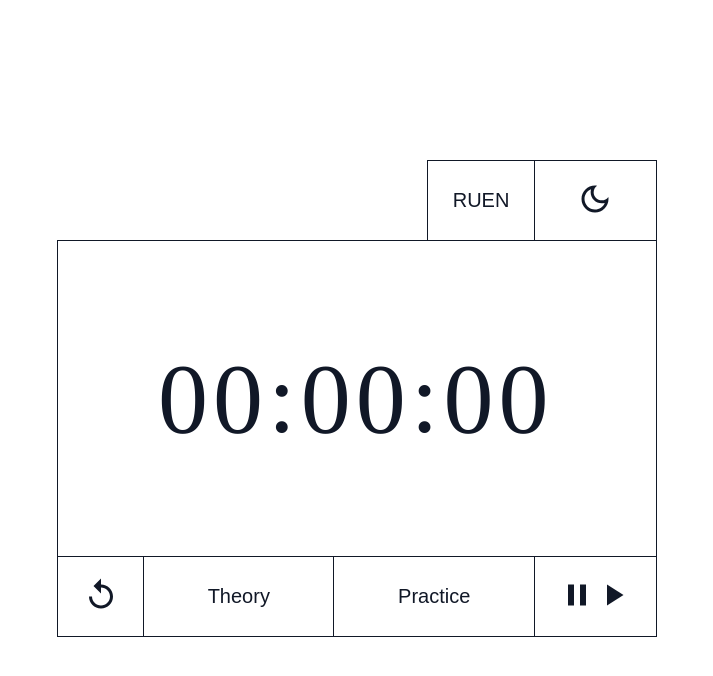
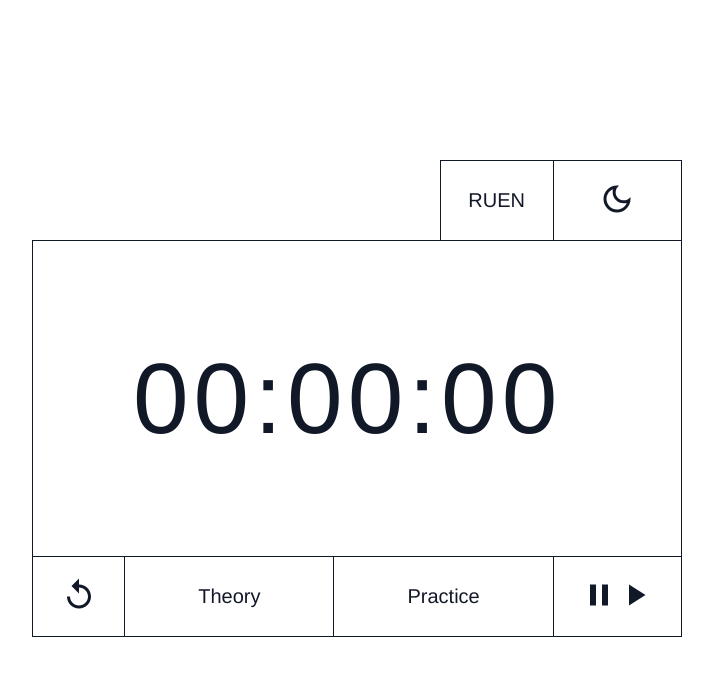
Before and after one commit to Intercrus/work-timer, a Vue app: page / in a window 1280 px wide. Shown: the top 676 px of the page, without its empty margins (283-996 px from the left). Built offline with nearby package versions, Linux system fonts and the light colour scheme.

Commit message:
Add feature change theme

```diff
--- a/src/App.vue
+++ b/src/App.vue
@@ -1,13 +1,30 @@
 <template>
-  <div class="timer">
+  <div
+      v-bind:class="currentTheme === 'light' ? 'light-theme' : 'dark-theme'"
+      class="timer"
+  >
     <div class="timer__wrapper">
       <div class="timer__layout">
         <button class="timer__language-btn btn">
           <span>RU</span>
           <span>EN</span>
         </button>
-        <button class="timer__theme-btn btn">
-          <svg xmlns="http://www.w3.org/2000/svg" class="icon" enable-background="new 0 0 24 24" height="36px" viewBox="0 0 24 24" width="36px" fill="#000000"><rect fill="none" height="24" width="24"/><path d="M9.37,5.51C9.19,6.15,9.1,6.82,9.1,7.5c0,4.08,3.32,7.4,7.4,7.4c0.68,0,1.35-0.09,1.99-0.27C17.45,17.19,14.93,19,12,19 c-3.86,0-7-3.14-7-7C5,9.07,6.81,6.55,9.37,5.51z M12,3c-4.97,0-9,4.03-9,9s4.03,9,9,9s9-4.03,9-9c0-0.46-0.04-0.92-0.1-1.36 c-0.98,1.37-2.58,2.26-4.4,2.26c-2.98,0-5.4-2.42-5.4-5.4c0-1.81,0.89-3.42,2.26-4.4C12.92,3.04,12.46,3,12,3L12,3z"/></svg>
+        <button
+            v-on:click="changeTheme"
+            class="timer__theme-btn btn"
+        >
+          <svg xmlns="http://www.w3.org/2000/svg" class="icon" enable-background="new 0 0 24 24" height="36px" viewBox="0 0 24 24" width="36px" fill="#000000"><rect fill="none" height="24" width="24"/>
+            <!-- Outlined reset icon. -->
+            <path
+                v-if="currentTheme === 'light'"
+                d="M9.37,5.51C9.19,6.15,9.1,6.82,9.1,7.5c0,4.08,3.32,7.4,7.4,7.4c0.68,0,1.35-0.09,1.99-0.27C17.45,17.19,14.93,19,12,19 c-3.86,0-7-3.14-7-7C5,9.07,6.81,6.55,9.37,5.51z M12,3c-4.97,0-9,4.03-9,9s4.03,9,9,9s9-4.03,9-9c0-0.46-0.04-0.92-0.1-1.36 c-0.98,1.37-2.58,2.26-4.4,2.26c-2.98,0-5.4-2.42-5.4-5.4c0-1.81,0.89-3.42,2.26-4.4C12.92,3.04,12.46,3,12,3L12,3z"
+            />
+            <!-- Filled reset icon. -->
+            <path
+                v-if="currentTheme === 'dark'"
+                d="M12,3c-4.97,0-9,4.03-9,9s4.03,9,9,9s9-4.03,9-9c0-0.46-0.04-0.92-0.1-1.36c-0.98,1.37-2.58,2.26-4.4,2.26 c-2.98,0-5.4-2.42-5.4-5.4c0-1.81,0.89-3.42,2.26-4.4C12.92,3.04,12.46,3,12,3L12,3z"
+            />
+          </svg>
         </button>
         <div class="timer__display"><span>00:00:00</span></div>
         <button class="timer__reset-timer-btn btn">
@@ -16,9 +33,9 @@
         <button class="timer__theory-mode-btn btn">Theory</button>
         <button class="timer__practice-mode-btn btn">Practice</button>
         <button class="timer__start-stop-timer-btn btn">
-          <!-- This is start icon. -->
+          <!-- Start icon. -->
           <svg xmlns="http://www.w3.org/2000/svg" class="icon" height="36px" viewBox="0 0 24 24" width="36px" fill="#000000"><path d="M0 0h24v24H0V0z" fill="none"/><path d="M6 19h4V5H6v14zm8-14v14h4V5h-4z"/></svg>
-          <!-- This is stop icon. -->
+          <!-- Stop icon. -->
           <svg xmlns="http://www.w3.org/2000/svg" class="icon" height="36px" viewBox="0 0 24 24" width="36px" fill="#000000"><path d="M0 0h24v24H0z" fill="none"/><path d="M8 5v14l11-7z"/></svg>
         </button>
       </div>
@@ -28,17 +45,28 @@
 
 <script>
 export default {
+  data() {
+    return {
+      currentTheme: "light"
+    }
+  },
+  methods: {
+    changeTheme() {
+      this.currentTheme = this.currentTheme === "light" ? "dark" : "light"
+      document.documentElement.className = this.currentTheme === "light" ? "dark-theme" : "light-theme"
+    }
+  }
 }
 </script>
 
 <style>
-/*.dark-theme {*/
-/*  --background-color: #111827;*/
-/*  --accent-color: #EA5455;*/
-/*  --text-color: #ffffff;*/
-/*}*/
+.dark-theme {
+  --background-color: #111827;
+  --accent-color: #EA5455;
+  --text-color: #ffffff;
+}
 
-:root {
+.light-theme {
   --background-color: #ffffff;
   --accent-color: #EA5455;
   --text-color: #111827;
@@ -48,6 +76,7 @@ export default {
   margin: 0;
   padding: 0;
   box-sizing: border-box;
+  font-family: "Helvetica", sans-serif;
 }
 
 .btn {
@@ -68,7 +97,7 @@ export default {
 
 .timer__wrapper {
   position: absolute;
-  width: 600px;
+  width: 650px;
   margin: auto;
   top: 20%;
   right: 0;
```
